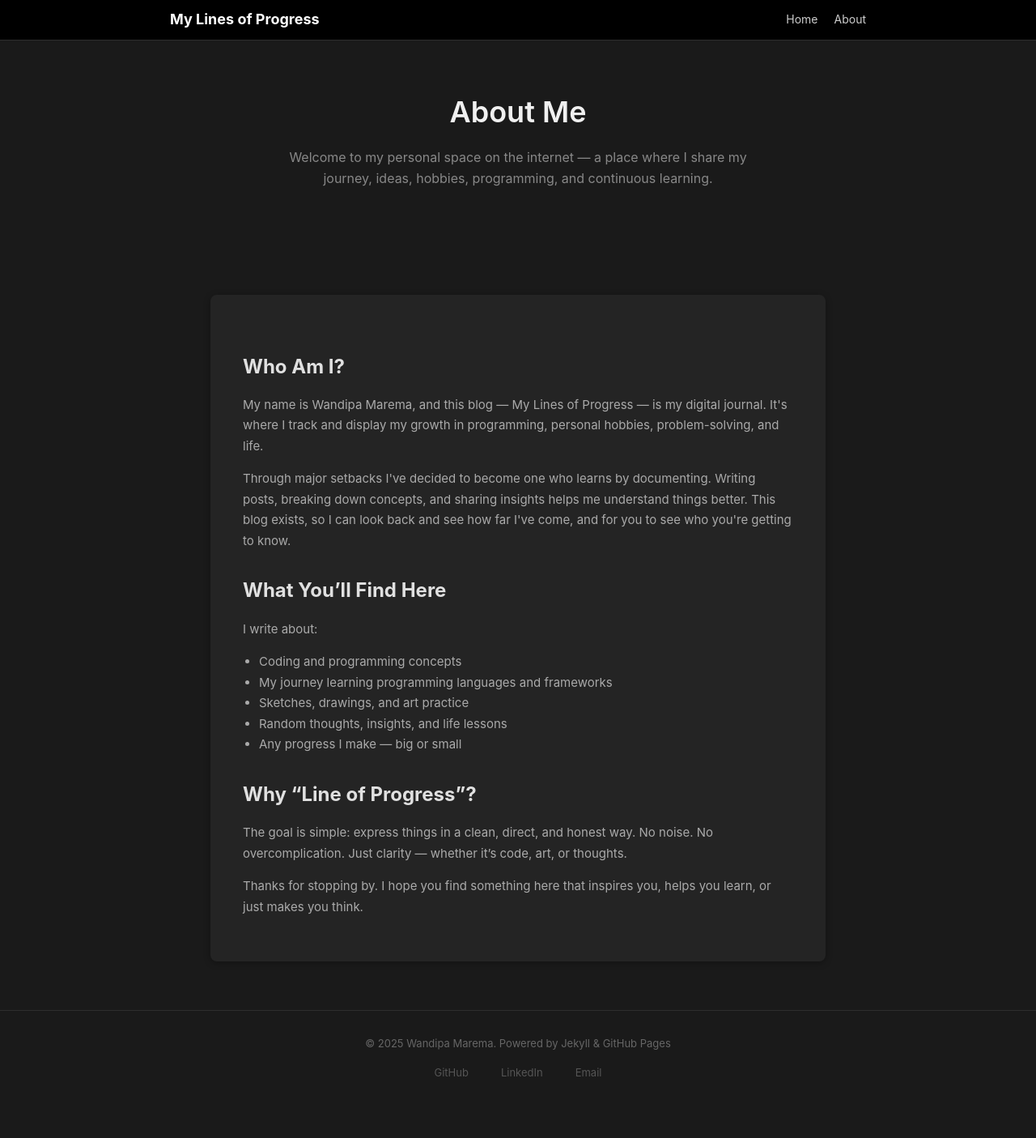
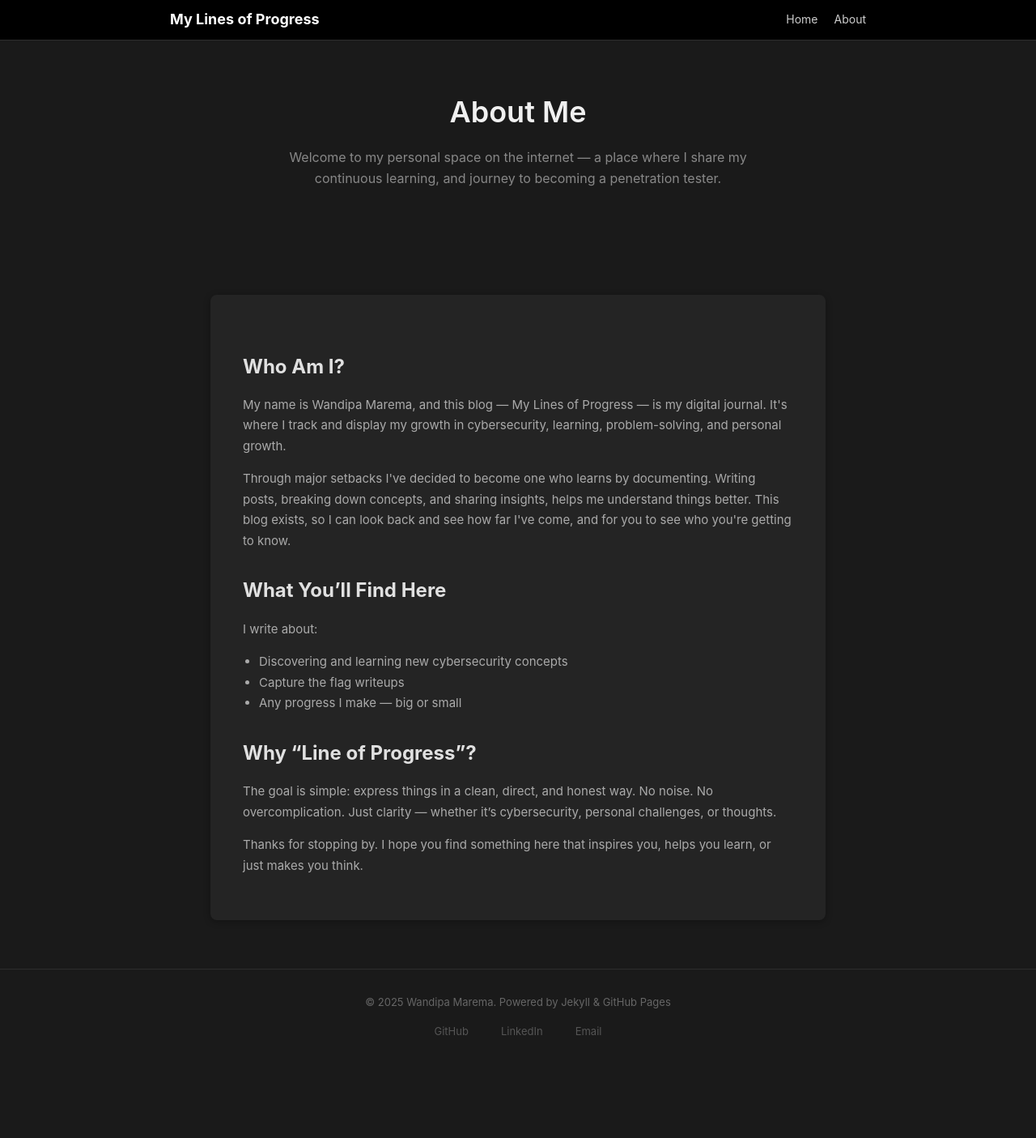
Before and after one commit to 1neWrld/1neWrld.github.io, a Jekyll site: the page built from about.md, in a window 1280 px wide. Shown: the whole page at 81% size. Built offline with Jekyll 4.4.1, drawn with Linux system fonts in a browser that asks for light colours; after the commit the page ends 1354 px from its top, so only the background shows below that.

Commit message:
Revise about section to emphasize cybersecurity focus
Updated personal introduction to focus on cybersecurity and penetration testing.

```diff
--- a/about.md
+++ b/about.md
@@ -7,7 +7,7 @@ permalink: /about/
 <section class="hero">
   <div class="container">
     <h1>About Me</h1>
-    <p>Welcome to my personal space on the internet — a place where I share my journey, ideas, hobbies, programming, and continuous learning.</p>
+    <p>Welcome to my personal space on the internet — a place where I share my continuous learning, and journey to becoming a penetration tester.</p>
   </div>
 </section>
 
@@ -17,28 +17,26 @@ permalink: /about/
     <h2 class="about-subheading">Who Am I?</h2>
     <p>
       My name is Wandipa Marema, and this blog — My Lines of Progress — is my digital journal.
-      It's where I track and display my growth in programming, personal hobbies, problem-solving, and life.
+      It's where I track and display my growth in cybersecurity, learning, problem-solving, and personal growth.
     </p>
     <p>
       Through major setbacks I've decided to become one who learns by documenting. Writing posts, breaking down concepts,
-      and sharing insights helps me understand things better. This blog exists, so I
+      and sharing insights, helps me understand things better. This blog exists, so I
       can look back and see how far I've come, and for you to see who you're getting to know.
     </p>
 
     <h2 class="about-subheading">What You’ll Find Here</h2>
     <p>I write about:</p>
     <ul>
-      <li>Coding and programming concepts</li>
-      <li>My journey learning programming languages and frameworks</li>
-      <li>Sketches, drawings, and art practice</li>
-      <li>Random thoughts, insights, and life lessons</li>
+      <li>Discovering and learning new cybersecurity concepts</li>
+      <li>Capture the flag writeups</li>
       <li>Any progress I make — big or small</li>
     </ul>
 
     <h2 class="about-subheading">Why “Line of Progress”?</h2>
     <p>
       The goal is simple: express things in a clean, direct, and honest way.
-      No noise. No overcomplication. Just clarity — whether it’s code, art, or thoughts.
+      No noise. No overcomplication. Just clarity — whether it’s cybersecurity, personal challenges, or thoughts.
     </p>
     <p>
       Thanks for stopping by. I hope you find something here that inspires you,
```
